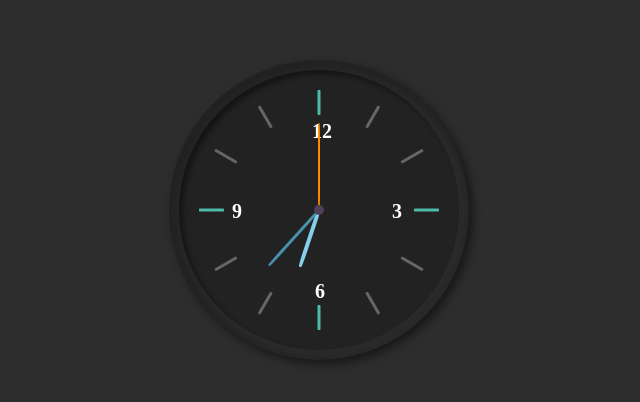
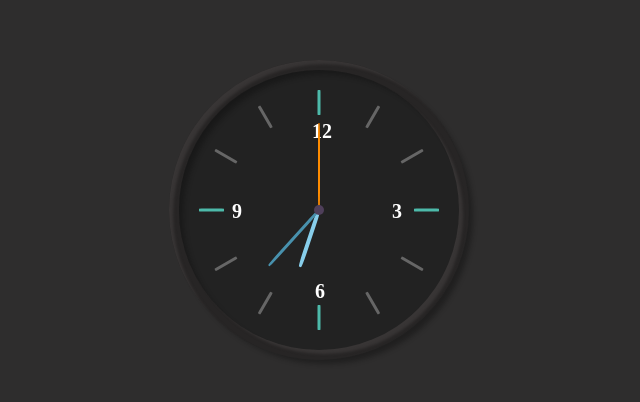
Before and after one commit to kuomay/AlarmColok, a plain HTML site: page index.html in a window 1280 px wide. Shown: the part 190-592 px from the top of the page, 321-961 px from the left. Drawn offline with Linux system fonts and the light colour scheme.

Commit message:
修改陰影

```diff
--- a/index.html
+++ b/index.html
@@ -79,11 +79,11 @@ body {
     width: 300px;
     height: 300px;
     border-radius: 50%;
-    background-color: #2a2a2a;
+    background-color: rgba(23,22,22,0.3);
     position: relative;
     /* 外部 內部 */
-    box-shadow: 4px 4px 10px rgba(0, 0, 0, 0.5),
-                inset 5px 5px 10px 5px rgba(0, 0, 0, 0.2);
+    box-shadow: 6px 6px 5px -2px rgba(12, 13, 12, 0.4),
+                inset 5px 5px 3px -1px #383535;
 }
 
 .clock::before {
@@ -95,7 +95,8 @@ body {
     bottom: 10px;
     border-radius: 50%;
     background-color: #222;
-    box-shadow: inset 4px 4px 5px 0px rgba(0, 0, 0, 0.4);
+    box-shadow: 5px 5px 3px -1px #383535,
+                inset 6px 6px 5px -2px rgba(12, 13, 12, 0.4);
 }
 
 .hand {
```
